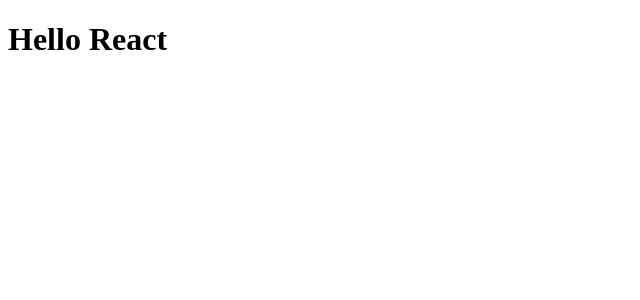
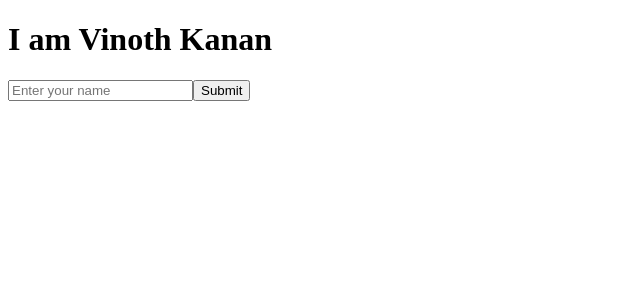
Before and after one commit to vinothsmart/react-ecommerce, a React (Vite) app: page / in a window 1280 px wide. Shown: the top 300 px of the page, without its empty margins (0-640 px from the left). Built offline with nearby package versions, Linux system fonts and the light colour scheme.

Commit message:
chore: Update App component to include user input field and submit button

```diff
--- a/src/App.jsx
+++ b/src/App.jsx
@@ -1,9 +1,11 @@
-function App() {
+const App = () => {
   return (
     <>
-      <h1>Hello React</h1>
+      <h1>I am Vinoth Kanan</h1>
+      <input type="text" placeholder="Enter your name" />
+      <button>Submit</button>
     </>
   );
-}
+};
 
 export default App;
```
Also changed, not shown: src/Demo.jsx (added, +9 -0 lines).
